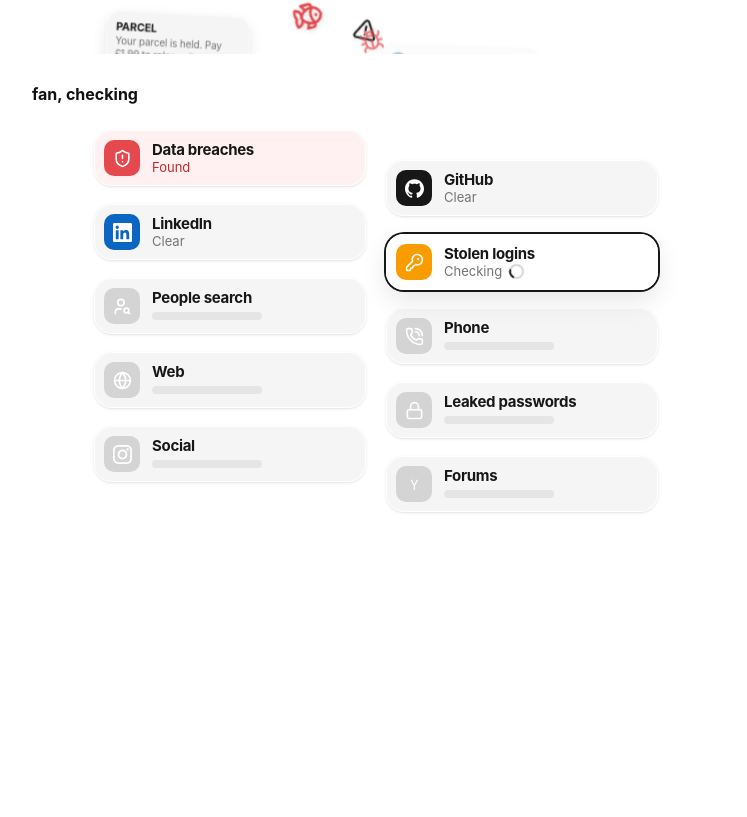
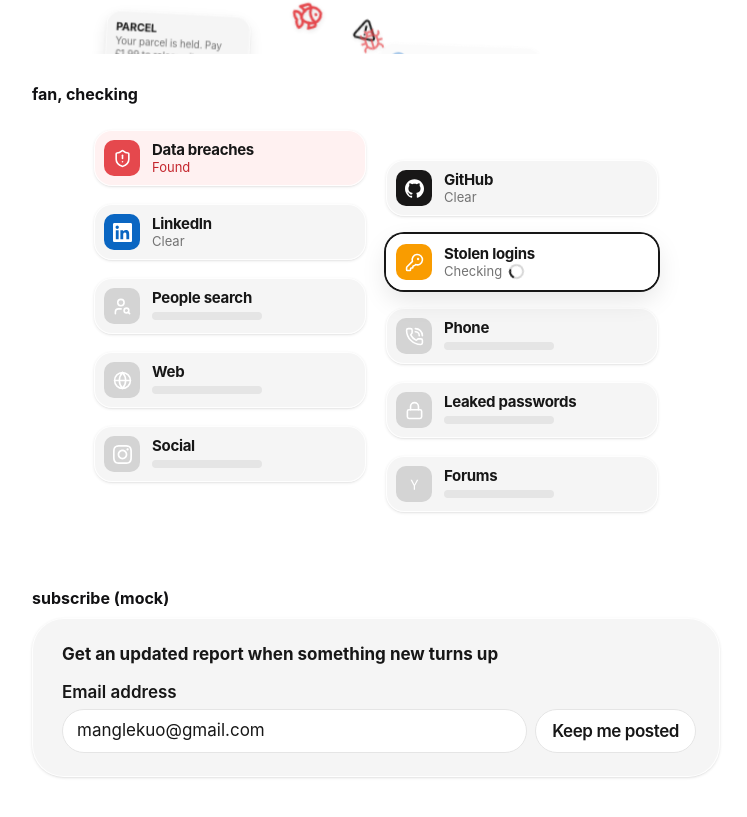
Before and after one commit to ghcpuman902/hackable, a Next.js app: page /anim-lab in a window 1280 px wide. Shown: the part 2250-3067 px from the top of the page, without its empty margins (264-1011 px from the left). Before the commit the page ends 2888 px from the top, so only its background shows below. Built offline with nearby package versions, Linux system fonts and the light colour scheme.

Commit message:
anim-lab: mount the mock Subscribe card for review

```diff
--- a/src/app/anim-lab/page.tsx
+++ b/src/app/anim-lab/page.tsx
@@ -1,6 +1,7 @@
 import type { CSSProperties } from "react";
 import { Fan, runH, type CardState } from "@/components/Fan";
 import { Mini } from "@/components/Mini";
+import { SubscribeCard } from "@/components/SubscribeCard";
 import { FAN, type MiniName, type ScanTool } from "@/lib/synthetic";
 
 const NAMES: MiniName[] = ["rec", "flood", "vish", "sess", "breach", "steal", "prof"];
@@ -32,6 +33,10 @@ export default function AnimLab() {
           <Fan states={STATES} label={(_, s) => (s === "hit" ? "Found" : s === "ok" ? "Clear" : s === "checking" ? "Checking" : "")} />
         </div></div>
       </section>
+      <section id="subscribe" style={{ display: "grid", gap: 8 }}>
+        <b>subscribe (mock)</b>
+        <SubscribeCard email="manglekuo@gmail.com" />
+      </section>
     </main>
   );
 }
```
